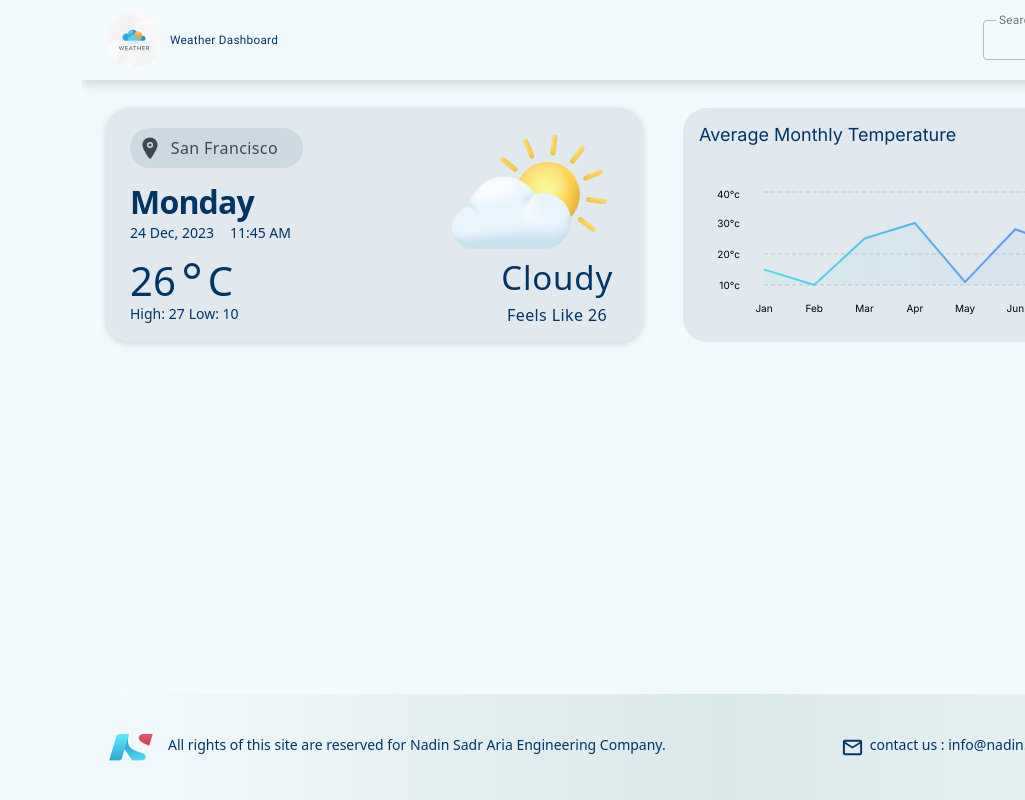
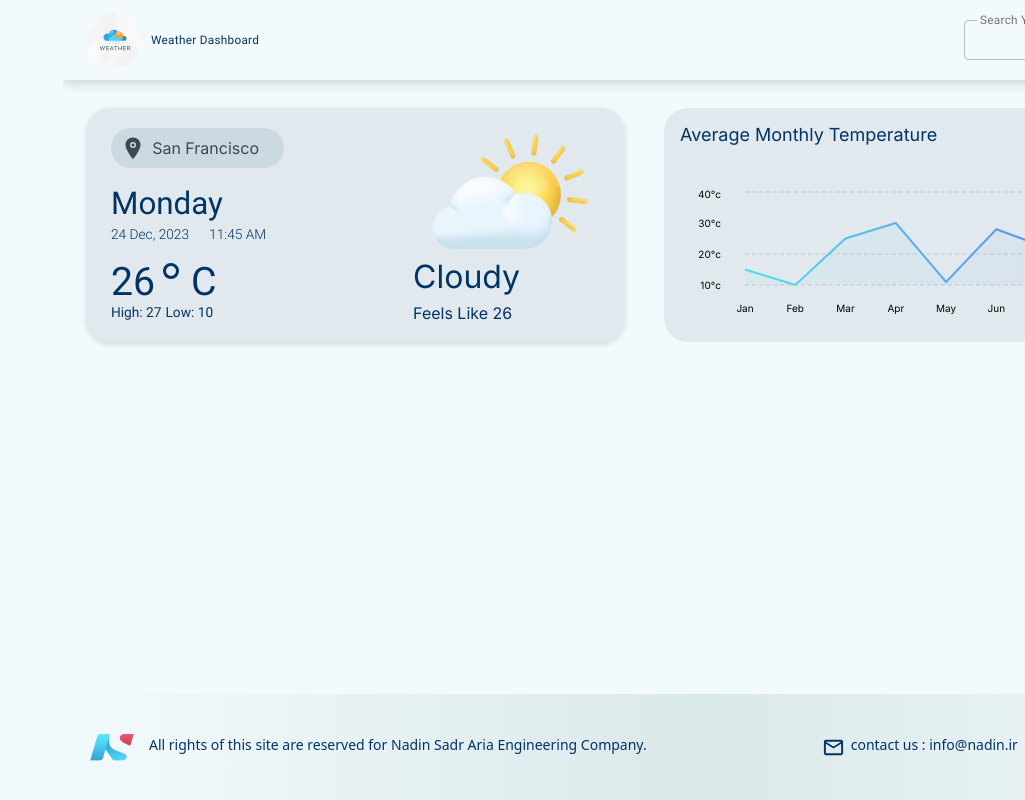
Before and after one commit to Devby-Ali/weather-web-project, a React (Vite) app: page / in a window 1280 px wide. Shown: the whole page, without its empty margins (255-1280 px from the left). Built offline with nearby package versions, Linux system fonts and the light colour scheme.

Commit message:
Responsive TemperatureInfo Component

```diff
--- a/src/Components/TemperatureInfo/TemperatureInfo.tsx
+++ b/src/Components/TemperatureInfo/TemperatureInfo.tsx
@@ -3,20 +3,22 @@ import { IoLocation } from "react-icons/io5";
 
 const TemperatureInfo = (): React.JSX.Element => {
   return (
-    <section className="flex justify-between w-full lg:w-[607px] h-[234px] px-6 py-5 shadow-custom text-darkText dark:text-lightText mb-7 lg:mb-0">
-      <div className="flex flex-col max-w-48 mr-3 mt-1.5">
+    <section className="flex justify-between w-full lg:w-[607px] h-[234px] px-6 py-5 shadow-custom text-darkText dark:text-lightText mb-7 lg:mb-0 font-Roboto-regular">
+      <div className="flex flex-col items-end max-w-48 mr-3 mt-1.5 font-Inter-regular">
         <img src="/images/svgs/image7.svg" alt="img" />
-        <span className="text-[33px] tracking-wide -mr-1.5 mt-1">Cloudy</span>
-        <span className="tracking-wide">Feels Like 26</span>
+        <div className="-ml-5 mt-1 flex flex-col items-end">
+          <span className="text-[32px]">Cloudy</span>
+          <span>Feels Like 26</span>
+        </div>
       </div>
       <div>
-        <span className="flex items-center justify-between tracking-wide text-[#3D4852] bg-[#CDD9E0] rounded-4xl w-[173px] h-10 pr-[25px]">
+        <span className="flex items-center justify-between text-base font-Inter-regular text-[#3D4852] bg-[#CDD9E0] rounded-4xl w-[173px] h-10 pl-2.5 pr-[25px]">
           San Francisco
-          <IoLocation className="text-2xl ml-2" />
+          <IoLocation className="text-2xl" />
         </span>
         <div className="ltr-text mt-2.5">
-          <span className="text-[32px] font-bold tracking-tight">Monday</span>
-          <div className="flex text-[14px] gap-x-4 -mt-1">
+          <span className="text-[32px]">Monday</span>
+          <div className="flex text-[14px]/4 font-Roboto-light gap-x-5">
             <span>24 Dec, 2023</span>
             <span>11:45 AM</span>
           </div>
@@ -24,7 +26,7 @@ const TemperatureInfo = (): React.JSX.Element => {
         <div className="ltr-text mt-2">
           <div className="flex items-center gap-x-2">
             <span className="text-[40px]">26</span>
-            <span className="inline-block w-4 h-4 rounded-full border-[3px] border-darkText dark:border-lightText mb-5"></span>
+            <span className="inline-block w-4 h-4 rounded-full border-[3px] border-darkText dark:border-lightText mb-4.5 mr-1"></span>
             <span className="text-[40px]">C</span>
           </div>
           <div className="flex text-[14px] gap-x-1 -mt-2">
```
